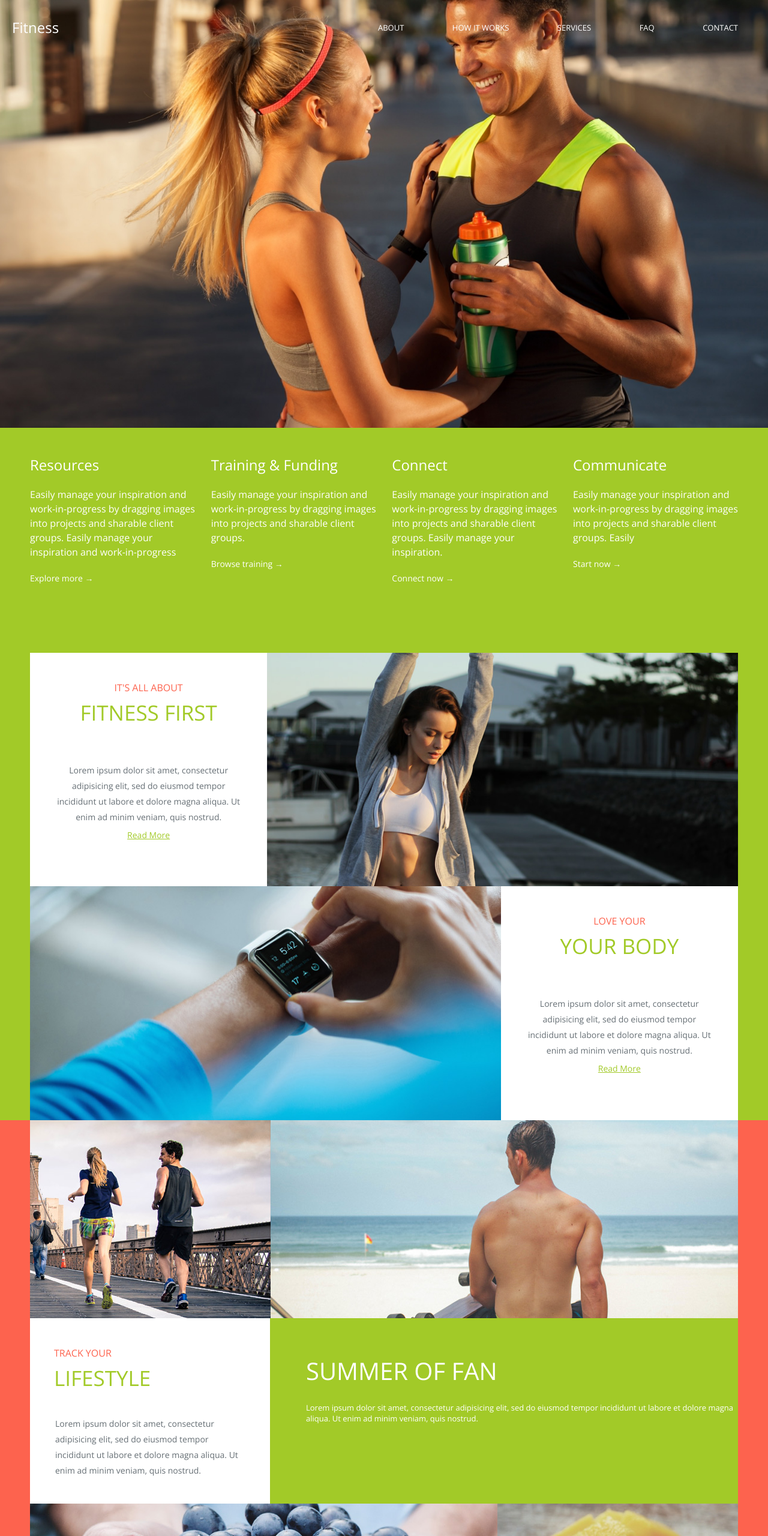
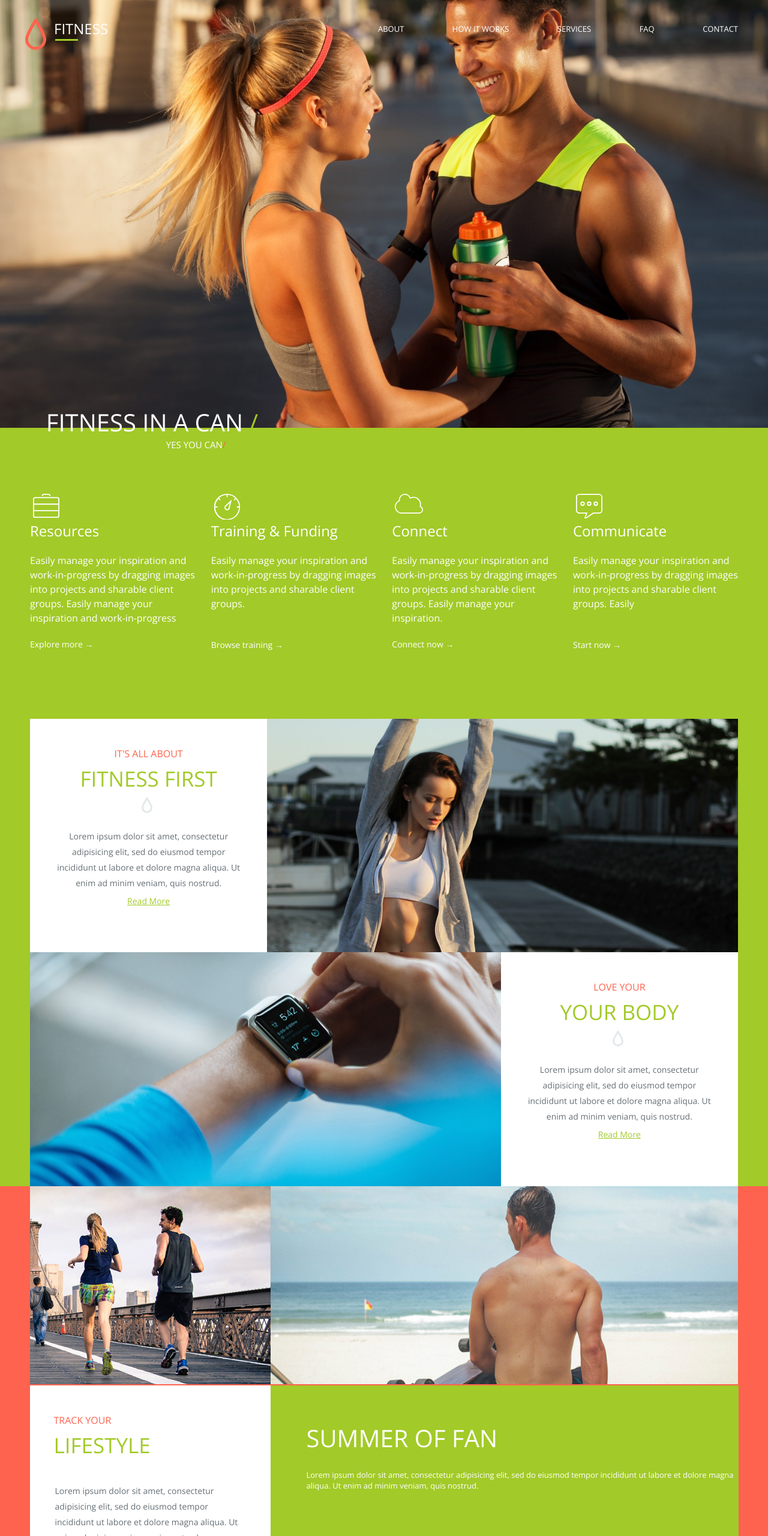
Before and after one commit to booblyck/Fitness_project, a website: page index.html in a window 1280 px wide. Shown: the top 2560 px of the page at 60% size. Drawn offline with nearby package versions, Linux system fonts and the light colour scheme.

Commit message:
vers 1.4

```diff
--- a/index.html
+++ b/index.html
@@ -29,6 +29,10 @@
                     <li><a href="#">Contact</a></li>
                 </ul>
             </header>
+            <span class="description"
+                >Fitness in a can <span class="green">/</span><br />
+                <span class="under_desc">Yes you can<span class="red">/</span> </span>
+            </span>
             <main>
                 <div class="green-block">
                     <div class="main-links">
@@ -41,15 +45,15 @@
                             <a href="#">Explore more &rarr;</a>
                         </div>
                         <div class="main-link-block">
-                            <h2>Training & Funding</h2>
+                            <h2 class="training">Training & Funding</h2>
                             <p>
                                 Easily manage your inspiration and work-in-progress by dragging images into projects and
                                 sharable client groups.
                             </p>
-                            <a href="#">Browse training &rarr;</a>
+                            <a class="even_link" href="#">Browse training &rarr;</a>
                         </div>
                         <div class="main-link-block">
-                            <h2>Connect</h2>
+                            <h2 class="connect">Connect</h2>
                             <p>
                                 Easily manage your inspiration and work-in-progress by dragging images into projects and
                                 sharable client groups. Easily manage your inspiration.
@@ -57,19 +61,19 @@
                             <a href="#">Connect now &rarr;</a>
                         </div>
                         <div class="main-link-block">
-                            <h2>Communicate</h2>
+                            <h2 class="communicate">Communicate</h2>
                             <p>
                                 Easily manage your inspiration and work-in-progress by dragging images into projects and
                                 sharable client groups. Easily
                             </p>
-                            <a href="#">Start now &rarr;</a>
+                            <a class="even_link" href="#">Start now &rarr;</a>
                         </div>
                     </div>
                     <div class="content">
                         <div class="data">
                             <div class="dataContent">
                                 <span>It's all about</span>
-                                <h3>Fitness first</h3>
+                                <h3 class="headline__green">Fitness first</h3>
                                 <p>
                                     Lorem ipsum dolor sit amet, consectetur adipisicing elit, sed do eiusmod tempor
                                     incididunt ut labore et dolore magna aliqua. Ut enim ad minim veniam, quis nostrud.
@@ -91,7 +95,7 @@
                             </div>
                             <div class="dataContent">
                                 <span>Love your</span>
-                                <h3>Your body</h3>
+                                <h3 class="headline__green">Your body</h3>
                                 <p>
                                     Lorem ipsum dolor sit amet, consectetur adipisicing elit, sed do eiusmod tempor
                                     incididunt ut labore et dolore magna aliqua. Ut enim ad minim veniam, quis nostrud.
@@ -102,30 +106,32 @@
                     </div>
                 </div>
                 <div class="red-block">
-                    <div class="data">
+                    <div class="data_row">
+                        <div class="data_col_sm">
                             <span class="img-wrapper">
                                 <img src="images/photo_3_running.jpg" alt="Photo" />
                             </span>
-                        <span class="img-wrapper">
-                            <img src="images/photo_4_skate.jpg" alt="Photo" />
-                        </span>
-                    </div>
-
-                    <div class="data">
                             <div class="dataContent_red">
                                 <span>Track your</span>
-                            <h3>Lifestyle</h3>
+                                <h3 class="lifestyle">Lifestyle</h3>
                                 <p>
                                     Lorem ipsum dolor sit amet, consectetur adipisicing elit, sed do eiusmod tempor
                                     incididunt ut labore et dolore magna aliqua. Ut enim ad minim veniam, quis nostrud.
                                 </p>
                             </div>
+                        </div>
+
+                        <div class="data_col_lg">
+                            <span class="img-wrapper">
+                                <img src="images/photo_4_skate.jpg" alt="Photo" />
+                            </span>
                             <div class="captionData">
                                 <h3>Summer of fan</h3>
                                 <p>
                                     Lorem ipsum dolor sit amet, consectetur adipisicing elit, sed do eiusmod tempor
                                     incididunt ut labore et dolore magna aliqua. Ut enim ad minim veniam, quis nostrud.
                                 </p>
+                            </div>
                         </div>
                     </div>
                     <div class="data">
--- a/scss/_styles.scss
+++ b/scss/_styles.scss
@@ -19,6 +19,58 @@ body {
       display: block;
       width: 100%;
     }
+  }
+}
+
+.description {
+  display: block;
+  position: absolute;
+  top: 4.5%;
+  left: 2%;
+  z-index: 5;
+  text-transform: uppercase;
+  font-size: 20px;
+  color: #fff;
+
+  @include media(">=768px") {
+    font-size: 30px;
+    top: 14%;
+    left: 4%;
+  }
+
+  @include media(">=1180px") {
+    font-size: 40px;
+    top: 21%;
+    left: 6%;
+  }
+
+  .under_desc {
+    display: block;
+    padding-top: 10px;
+    padding-left: 50px;
+    font-size: 15px;
+    @include media(">=768px") {
+      padding-left: 150px;
+    }
+
+    @include media(">=1180px") {
+      padding-left: 200px;
+    }
+  }
+  .green {
+    font-size: 20px;
+    color: $atlantis;
+    @include media(">=768px") {
+      font-size: 30px;
+    }
+
+    @include media(">=1180px") {
+      font-size: 40px;
+    }
+  }
+  .red {
+    font-size: 15px;
+    color: $persimmon;
   }
 }
 
@@ -51,9 +103,30 @@ body {
   }
 
   .logo {
+    display: block;
+    text-transform: uppercase;
     font-size: 24px;
     color: $white;
-    margin-left: 20px;
+    margin-left: 90px;
+    position: relative;
+    &::after {
+      content: "";
+      position: absolute;
+      background: url(../images/svg/ico_fitness_logo.svg);
+      width: 35px;
+      height: 52px;
+      top: -5px;
+      left: -48px;
+    }
+    &::before {
+      content: "";
+      position: absolute;
+      height: 3px;
+      width: 38px;
+      background: $atlantis;
+      top: 29px;
+      left: 2px;
+    }
   }
 
   .nav {
@@ -87,6 +160,9 @@ body {
       font-size: 13px;
       line-height: 30px;
     }
+    a:hover {
+      color: aqua;
+    }
   }
 }
 
@@ -95,7 +171,7 @@ body {
 .green-block {
   background: $atlantis;
   .main-links {
-    margin-top: 50px;
+    padding-top: 70px;
     display: flex;
     justify-content: center;
 
@@ -116,7 +192,7 @@ body {
     }
   }
   .main-link-block {
-    margin-top: 50px;
+    margin-top: 90px;
     height: 210px;
     width: 275px;
     position: relative;
@@ -134,7 +210,25 @@ body {
     }
 
     h2.resources::before {
-      background: url(../images/sprite/sprite.svg#ico-resources) no-repeat;
+      background: url(../images/svg/ico_resources.svg);
+      width: 44px;
+      height: 40px;
+    }
+
+    h2.training::before {
+      background: url(../images/svg/ico_training.svg);
+      width: 43.5px;
+      height: 43px;
+    }
+
+    h2.connect::before {
+      background: url(../images/svg/ico_connect.svg);
+      width: 47px;
+      height: 33px;
+    }
+
+    h2.communicate::before {
+      background: url(../images/svg/ico_communicate.svg);
       width: 44px;
       height: 41px;
     }
@@ -150,6 +244,9 @@ body {
       font-size: 14px;
       color: $white;
       bottom: 0;
+    }
+    a.even_link {
+      padding-top: 25px;
     }
   }
 }
@@ -196,7 +293,19 @@ body {
       font: 300 35px "Open Sans", sans-serif;
       color: $atlantis;
       margin-bottom: 60px;
+      position: relative;
     }
+
+    .headline__green::after {
+      content: "";
+      position: absolute;
+      top: 55px;
+      left: 186px;
+      background: url(../images/svg/ico_drop_grey.svg);
+      width: 18px;
+      height: 26px;
+    }
+
     p {
       display: block;
       text-align: center;
@@ -239,6 +348,19 @@ body {
 
 .red-block {
   background: $persimmon;
+  .data_row {
+    display: flex;
+    justify-content: center;
+    flex-wrap: wrap;
+    @include media(">=768px") {
+      flex-wrap: nowrap;
+    }
+    @include media(">=1180px") {
+      width: 1180px;
+      height: 639px;
+      margin: auto;
+    }
+  }
   .data {
     background: $white;
     display: flex;
@@ -259,17 +381,56 @@ body {
         width: 100%;
       }
     }
+    .data__col_sm {
+      background: $white;
+      display: flex;
+      justify-content: center;
+      flex-wrap: wrap;
+      @include media(">=768px") {
+      }
+      @include media(">=1180px") {
+        width: 401px;
+        height: 639px;
+      }
+      .img-wrapper {
+        //display: block;
+        // overflow: hidden;
+        img {
+          display: block;
+          width: 100%;
+        }
+      }
+    }
+    .data__col_lg {
+      background: $white;
+      display: flex;
+      justify-content: center;
+      flex-wrap: wrap;
+      @include media(">=768px") {
+      }
+      @include media(">=1180px") {
+        width: 780px;
+      }
+      .img-wrapper {
+        height: 330px;
+        // overflow: hidden;
+        img {
+          display: block;
+          width: 100%;
+        }
+      }
+    }
   }
   .dataContent_red {
     background: $white;
-    width: 400px;
+    width: 401px;
     height: 309px;
     span {
       display: block;
       text-align: left;
       text-transform: uppercase;
       color: $persimmon;
-      margin-top: 50px;
+      padding-top: 50px;
       margin-bottom: 10px;
       padding-left: 40px;
     }
```
Also changed, not shown: css/main.min.css, images/svg/ico_avocado.svg (added), images/svg/ico_drop_grey.svg (added), images/svg/ico_drop_red.svg (added), images/svg/ico_fitness_logo.svg (added), images/svg/ico_pricetag.svg (added), images/svg/ico_profile.svg (added), images/svg/ico_strawberry.png (added). Lines whose indentation alone changed are shown as unchanged.
